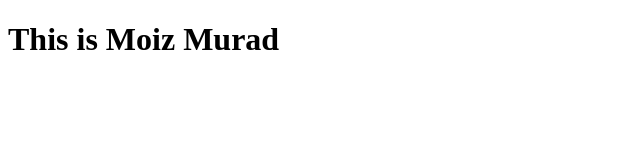
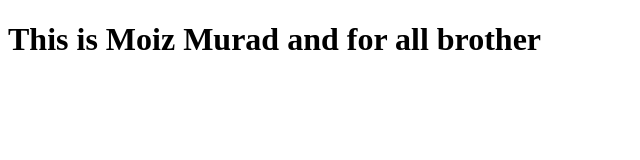
Before and after one commit to moizmurad24/bootcamp_2020, a plain HTML site: page index.html in a window 1280 px wide. Shown: the whole page, without its empty margins (0-640 px from the left). Drawn offline with Linux system fonts and the light colour scheme.

Commit message:
Update index.html

```diff
--- a/index.html
+++ b/index.html
@@ -7,6 +7,6 @@
     <title>Hello World Program</title>
 </head>
 <body>
-    <h1>This is Moiz Murad</h1>
+    <h1>This is Moiz Murad and for all brother </h1>
 </body>
 </html>
```
